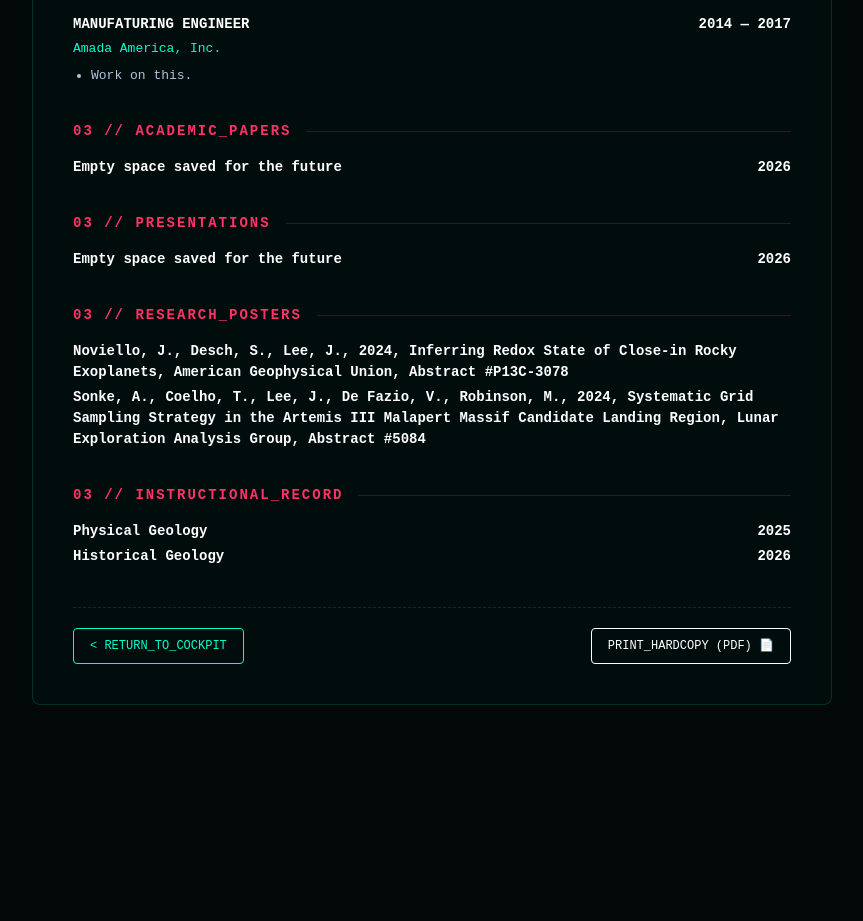
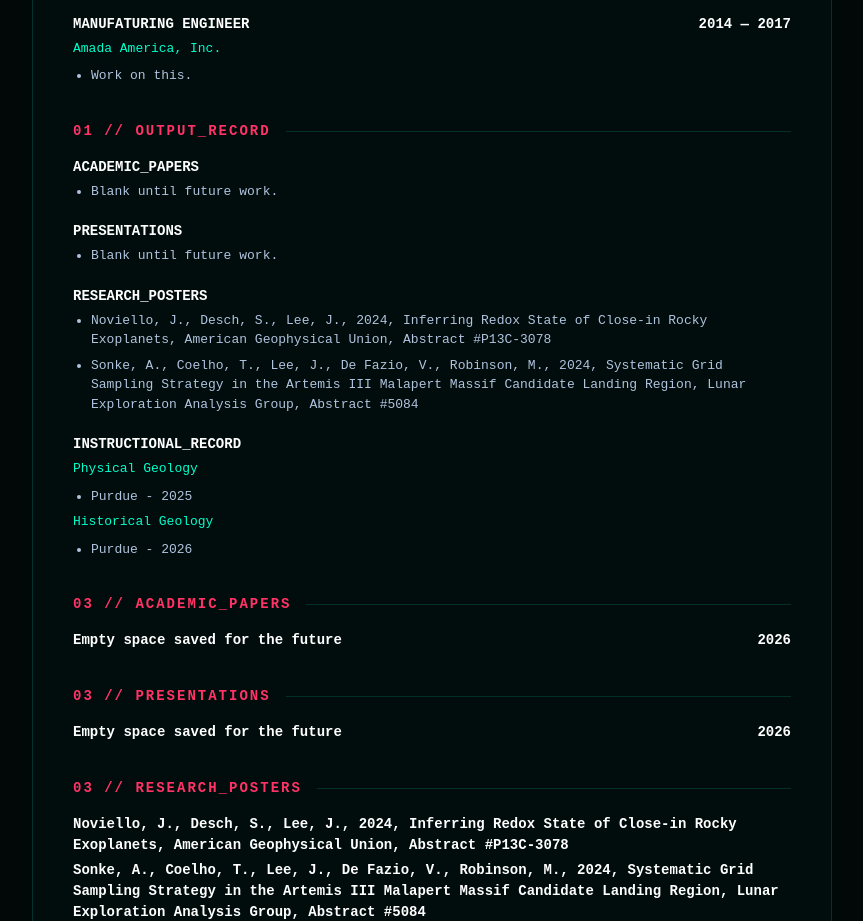
Before and after one commit to JaceInSpace/JaceInSpace, a plain HTML site: page cv.html in a window 1280 px wide. Shown: the part 1040-1961 px from the top of the page, without its empty margins (208-1071 px from the left). Before the commit the page ends 1785 px from the top, so only its background shows below. Drawn offline with Linux system fonts and the light colour scheme.

Commit message:
Update cv.html

```diff
--- a/cv.html
+++ b/cv.html
@@ -365,6 +365,54 @@
             </div>
         </section>
 
+        <section class="briefing-section">
+            <div class="section-title">01 // OUTPUT_RECORD</div>
+            <div class="entry-block">
+                <div class="entry-meta">
+                    <span>ACADEMIC_PAPERS</span>
+                </div>
+                <ul class="entry-details">
+                    <li>Blank until future work.</li>
+                </ul>
+            </div>
+
+            <div class="entry-block">
+                <div class="entry-meta">
+                    <span>PRESENTATIONS</span>
+                </div>
+                <ul class="entry-details">
+                    <li>Blank until future work.</li>
+                </ul>
+            </div>
+
+            <div class="entry-block">
+                <div class="entry-meta">
+                    <span>RESEARCH_POSTERS</span>
+                </div>
+                <ul class="entry-details">
+                    <li>Noviello, J., Desch, S., Lee, J., 2024, Inferring Redox State of Close-in Rocky Exoplanets, American Geophysical Union, Abstract #P13C-3078</li>
+                    <li>Sonke, A., Coelho, T., Lee, J., De Fazio, V., Robinson, M., 2024, Systematic Grid Sampling Strategy in the Artemis III Malapert Massif Candidate Landing Region, Lunar Exploration Analysis Group, Abstract #5084</li>
+                </ul>
+            </div>
+            <div class="entry-block">
+                <div class="entry-meta">
+                    <span>INSTRUCTIONAL_RECORD</span>
+                </div>
+                <div class="entry-subtitle">Physical Geology</div>
+                <ul class="entry-details">
+                    <li>Purdue - 2025</li>
+                </ul>
+
+                <div class="entry-subtitle">Historical Geology</div>
+                <ul class="entry-details">
+                    <li>Purdue - 2026</li>
+                </ul>
+            </div>
+        </section>
+
+
+
+
         <!-- PAPERS SECTION -->
         <section class="briefing-section">
             <div class="section-title">03 // ACADEMIC_PAPERS</div>
```
